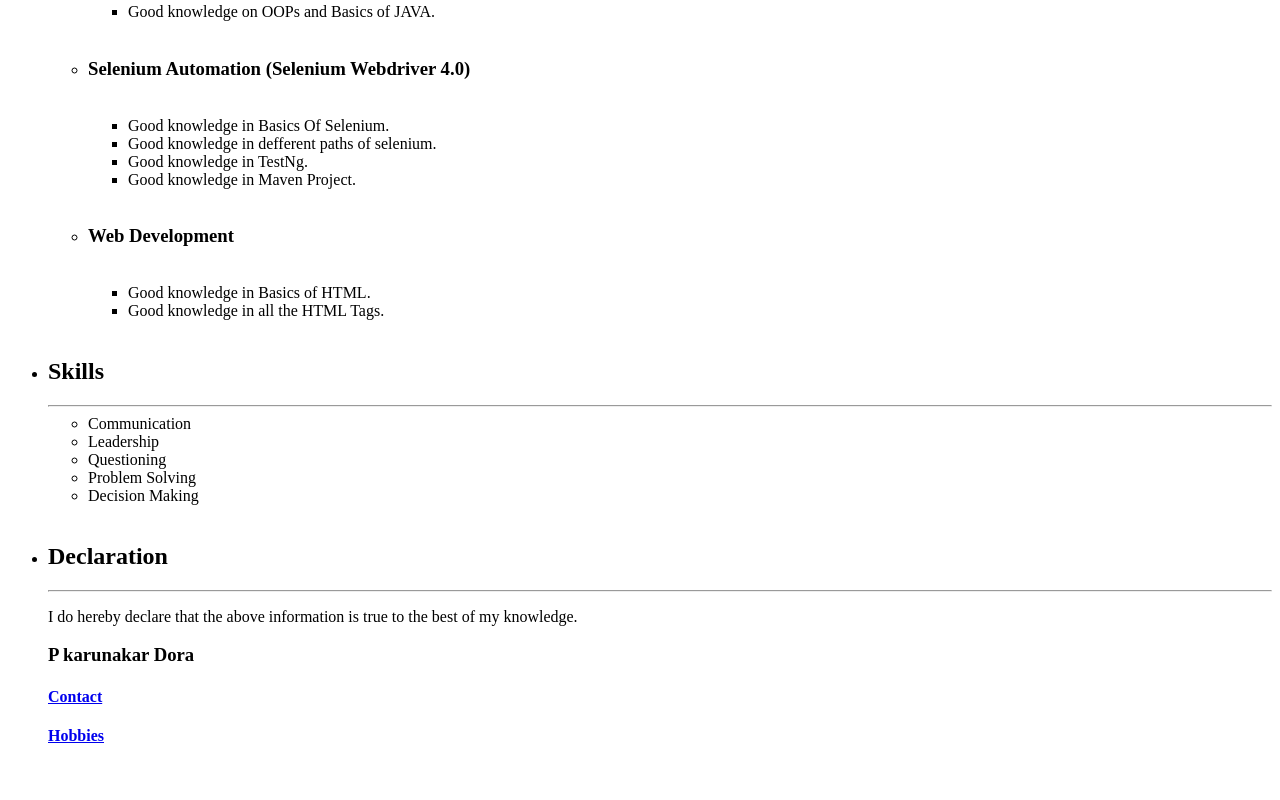
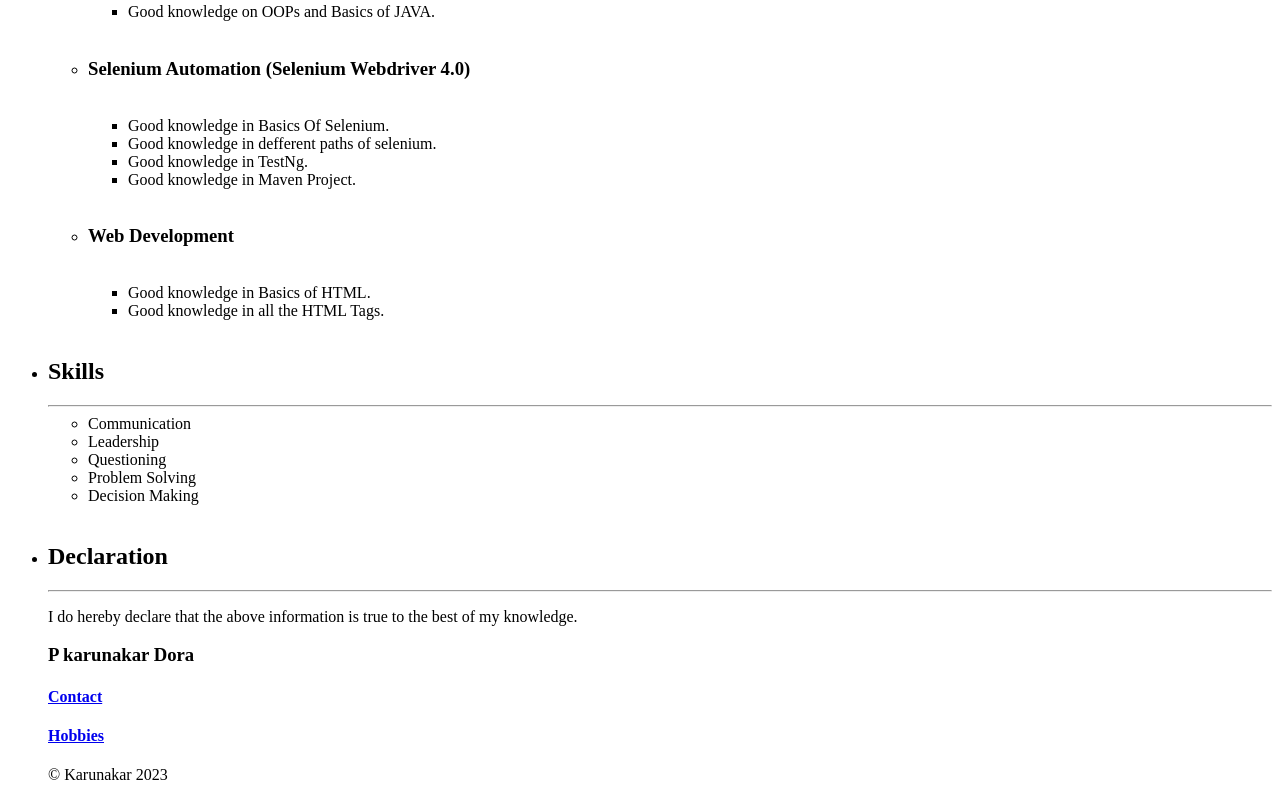
Before and after one commit to Karunakar101996/My-Resume, a plain HTML site: page index.html in a window 1280 px wide. Shown: the part 1093-1893 px from the top of the page. Before the commit the page ends 1859 px from the top, so only its background shows below. Drawn offline with Linux system fonts and the light colour scheme.

Commit message:
Add files via upload

```diff
--- a/index.html
+++ b/index.html
@@ -77,6 +77,7 @@
         <p><h3>P karunakar Dora</h3></p>
         <a href="./Contact Details.html"><h4>Contact</h4></a>
         <a href="./Hobbies.html"><h4>Hobbies</h4></a>
+        <footer>© Karunakar 2023</footer>
     </ul>
 </body>
 </html>
```
